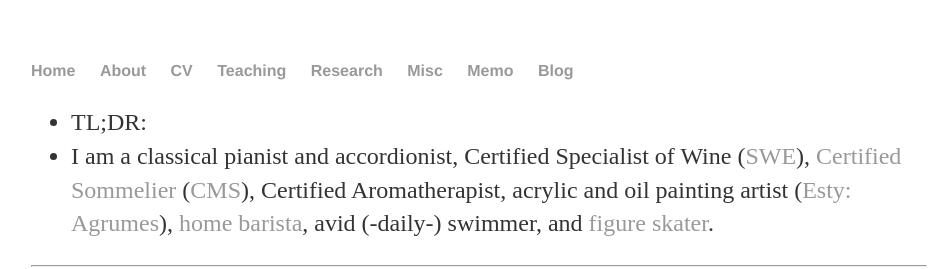
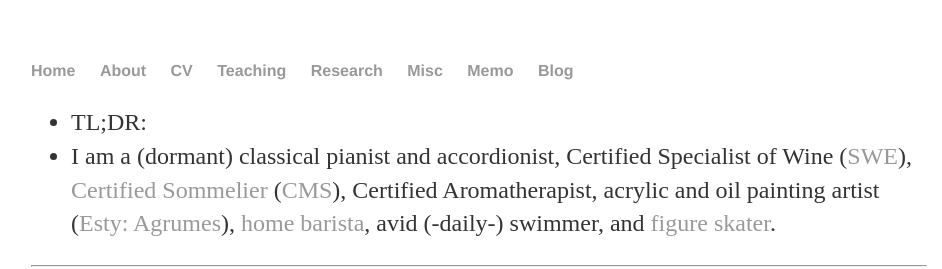
Before and after one commit to shenglih/shenglih.github.io, a Jekyll site: the page built from misc/index.html, in a window 1280 px wide and 900 px high, cut to the strip 0-269 px from the top of the window. Shown: the whole strip, without its empty margins (161-1103 px from the left). Built offline with Jekyll 4.4.1, drawn with Linux system fonts in a browser that asks for light colours.

Commit message:
Update index.html

```diff
--- a/misc/index.html
+++ b/misc/index.html
@@ -7,7 +7,7 @@
 	<ul>
 		<li>TL;DR: </li>
 
-	<li>I am a classical pianist and accordionist, Certified Specialist of Wine (<a href="http://www.societyofwineeducators.org/">SWE</a>), <a href="https://delectable.com/@meredithhu">Certified Sommelier</a> (<a href="https://www.mastersommeliers.org">CMS</a>), Certified Aromatherapist, acrylic and oil painting artist (<a href="">Esty: Agrumes</a>), <a href="https://dl.orangedox.com/rn378g">home barista</a>, avid (-daily-) swimmer, and <a href="/misc/skating.html">figure skater</a>.</li>
+	<li>I am a (dormant) classical pianist and accordionist, Certified Specialist of Wine (<a href="http://www.societyofwineeducators.org/">SWE</a>), <a href="https://delectable.com/@meredithhu">Certified Sommelier</a> (<a href="https://www.mastersommeliers.org">CMS</a>), Certified Aromatherapist, acrylic and oil painting artist (<a href="">Esty: Agrumes</a>), <a href="https://dl.orangedox.com/rn378g">home barista</a>, avid (-daily-) swimmer, and <a href="/misc/skating.html">figure skater</a>.</li>
 	</ul>
 	<hr>
 	I am privileged to be owned by this majestic floof:
```
